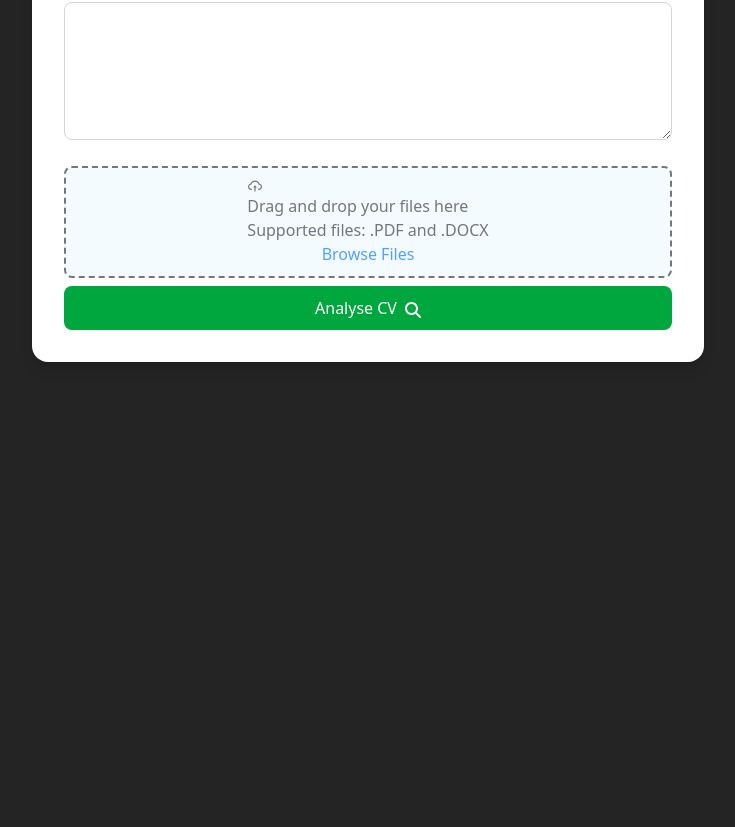
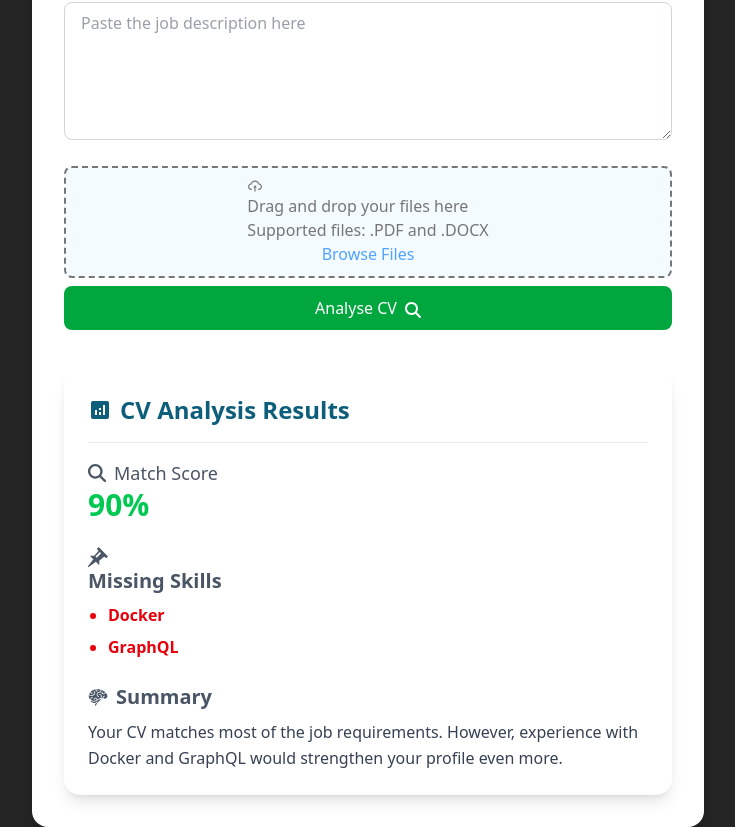
Before and after one commit to iRafah/hr-hero, a React (Vite) app in the folder frontend/: page / in a window 1280 px wide. Shown: the part 324-1151 px from the top of the page, without its empty margins (272-1007 px from the left). Before the commit the page ends 800 px from the top, so only its background shows below. Built offline with nearby package versions, Linux system fonts and the light colour scheme.

Commit message:
HHero: FE Layout amendments

```diff
--- a/frontend/src/App.css
+++ b/frontend/src/App.css
@@ -55,11 +55,6 @@ header {
   cursor: pointer;
 }
 
-.file-actions svg {
-  font-size: 18px;
-  color: #888;
-}
-
 .file-actions:hover {
   svg {
     color: #d44;
@@ -96,3 +91,24 @@ input[type="file"] {
   height: 100%;
   overflow: auto;
 }
+
+.loading-spinner {
+  width: 50px;
+  height: 50px;
+  border: 5px solid #f3f3f3;
+  /* Light grey */
+  border-top: 5px solid #3498db;
+  /* Blue */
+  border-radius: 50%;
+  animation: spin 1s linear infinite;
+}
+
+@keyframes spin {
+  0% {
+    transform: rotate(0deg);
+  }
+
+  100% {
+    transform: rotate(360deg);
+  }
+}
--- a/frontend/src/App.jsx
+++ b/frontend/src/App.jsx
@@ -2,17 +2,25 @@ import { useState } from 'react'
 import { GiRobotHelmet } from "react-icons/gi";
 import { FaMagnifyingGlass } from "react-icons/fa6";
 
-
-
 import './App.css'
 import FormGroup from './components/FormGroup.jsx'
 import FileUpload from './components/FileUpload.jsx'
+import CVAnalysisResults from './components/CVAnalysisResults.jsx'
 
 function App() {
 
   const [jobTitle, setJobTitle] = useState('');
   const [jobDescription, setJobDescription] = useState('');
   const [files, setFiles] = useState([]);
+
+
+  // Dummy result for demonstration. In real application, this would come from backend after analysis.
+  const result_json = {
+    match_score: '90',
+    missing_skills: ["Docker", "GraphQL"],
+    reasoning:
+      "Your CV matches most of the job requirements. However, experience with Docker and GraphQL would strengthen your profile even more.",
+  };
 
   const handleSubmit = (event) => {
     event.preventDefault();
@@ -46,7 +54,7 @@ function App() {
                   type="text"
                   id="jobTitle"
                   placeholder="e.g., Full-Stack Developer"
-                  className="w-full border border-gray-300 rounded-lg px-4 py-2 focus:ring-2 focus:ring-blue-500 focus:outline-none"
+                  className="w-full border border-gray-300 rounded-lg px-4 py-2 focus:ring-2 focus:ring-blue-500 focus:outline-none text-gray-700"
                   value={jobTitle}
                   onChange={(e) => setJobTitle(e.target.value)}
                 />
@@ -62,7 +70,7 @@ function App() {
                 <textarea
                   placeholder="Paste the job description here"
                   rows="5"
-                  className="w-full border border-gray-300 rounded-lg px-4 py-2 focus:ring-2 focus:ring-blue-500 focus:outline-none"
+                  className="w-full border border-gray-300 rounded-lg px-4 py-2 focus:ring-2 focus:ring-blue-500 focus:outline-none text-gray-700"
                   value={jobDescription}
                   onChange={(e) => setJobDescription(e.target.value)}
                 ></textarea>
@@ -81,6 +89,17 @@ function App() {
               <FaMagnifyingGlass className="inline-block ml-2" />
             </button>
           </form>
+
+
+          {!result_json ? (
+            <div className="text-green-800 text-bold flex items-center mt-5">Analyzing CV... <div className="loading-spinner ml-2"></div></div>
+          ) : result_json.match_score ? (
+            <CVAnalysisResults result={result_json} />
+          ) : (
+            <div className="text-gray-500 italic">
+              No results available yet.
+            </div>
+          )}
         </div>
       </div>
     </main>
--- /dev/null
+++ b/frontend/src/components/CVAnalysisResults.jsx
@@ -0,0 +1,54 @@
+import React from "react";
+import { GiBrain } from "react-icons/gi";
+import { FaCheckSquare } from "react-icons/fa";
+import { ImPushpin } from "react-icons/im";
+import { FaMagnifyingGlass } from "react-icons/fa6";
+import { MdAnalytics } from "react-icons/md";
+
+
+const CVAnalysisResults = ({ result }) => {
+    return (
+        <div className="w-full mx-auto mt-10 p-6 bg-white rounded-2xl shadow-lg">
+            {/* Header */}
+            <h2 className="text-2xl font-semibold flex items-center gap-2" style={{ color: '#0d5e7a' }}>
+                <MdAnalytics /> CV Analysis Results
+            </h2>
+            {/* Divider */}
+            <hr className="my-4 border-gray-200" />
+
+            {/* Match Score */}
+            <div className="mt-4">
+                <h3 className="text-lg font-medium text-gray-600 flex items-center"><FaMagnifyingGlass className="mr-2" /> Match Score</h3>
+                <p
+                    className={`text-3xl font-bold ${result.match_score >= 70 ? "text-green-500" : "text-red-500"}`}>
+                    {result.match_score}%
+                </p>
+            </div>
+
+            {/* Missing Skills */}
+            <h3 className="text-xl font-semibold mt-6 text-gray-600 r"><ImPushpin className="mr-2" /> Missing Skills</h3>
+
+            {result.missing_skills && result.missing_skills.length > 0 ? (
+                <ul className="list-disc pl-5 mt-2 space-y-2">
+                    {result.missing_skills.map((skill, index) => (
+                        <li key={index} className="text-red-600 font-medium">
+                            <span className="font-semibold">{skill}</span>
+                        </li>
+                    ))}
+                </ul>
+            ) : (
+                <div className="mt-4 bg-green-50 text-green-700 border border-green-200 px-4 py-2 rounded-lg flex items-center">
+                    <FaCheckSquare className="mr-2" /> Great! All required skills seem to be covered.
+                </div>
+            )}
+
+            {/* Summary */}
+            <h3 className="text-xl text-gray-600 font-semibold mt-6 flex items-center"><GiBrain className="mr-2" /> Summary</h3>
+            <p className="mt-2 text-gray-700 leading-relaxed whitespace-pre-line">
+                {result.reasoning}
+            </p>
+        </div>
+    );
+};
+
+export default CVAnalysisResults;
--- a/frontend/src/components/FileUpload.jsx
+++ b/frontend/src/components/FileUpload.jsx
@@ -20,7 +20,7 @@ const FileUpload = ({
         }
     };
 
-    const handleRemoveFile = () => {
+    const handleRemoveFile = (index) => {
         setFiles((prevFiles) => prevFiles.filter((_, i) => i !== index));
     };
 
```
